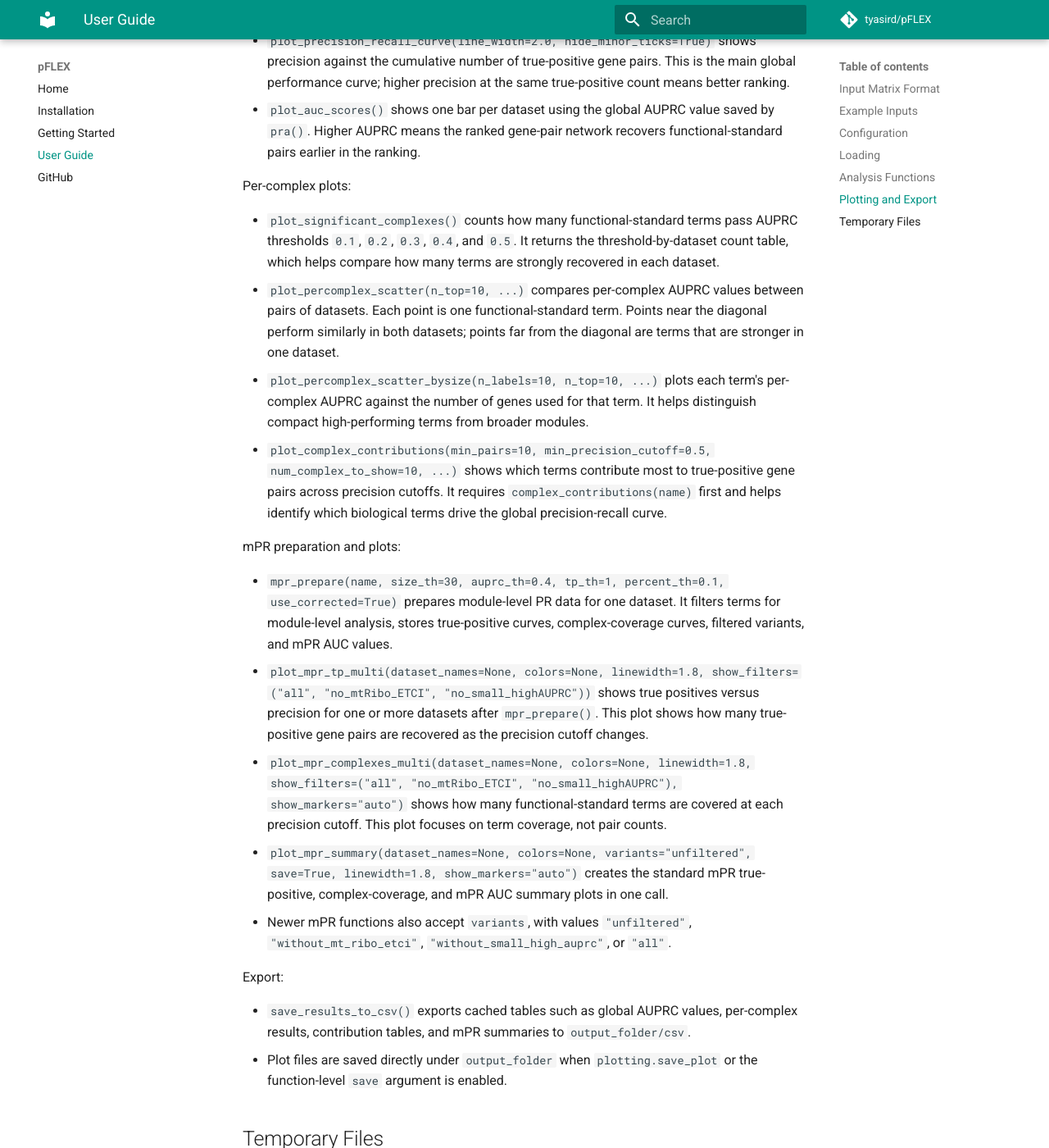
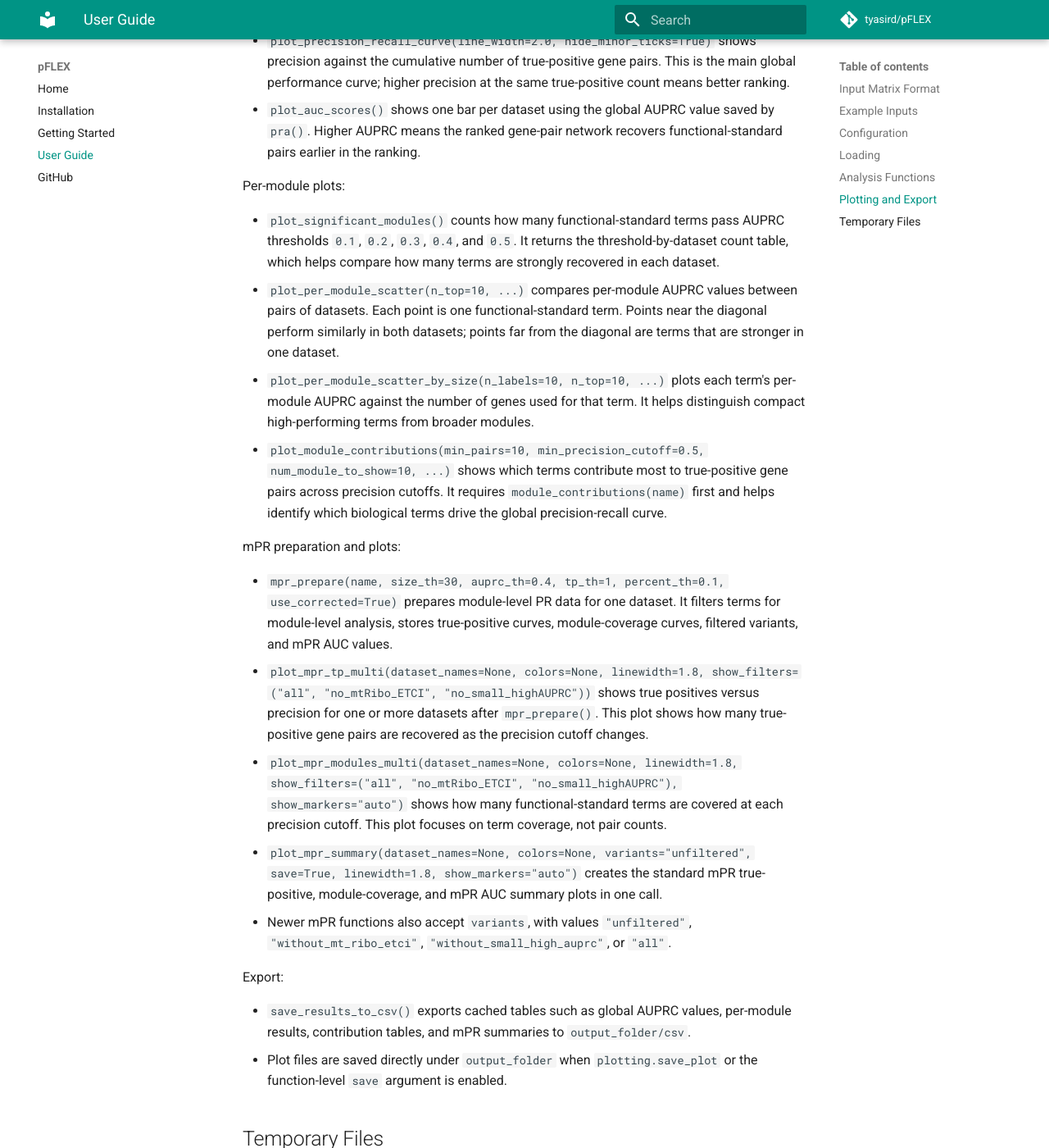
Before and after one commit to tyasird/pFLEX, an MkDocs documentation site: the page built from docs/user-guide.md, in a window 1280 px wide and 1400 px high, scrolled down 4872 px. Shown: the whole window at 82% size. Built offline with MkDocs 1.6.1 and Material for MkDocs 9.7.7, drawn with Linux system fonts in a browser that asks for light colours; comment, search, counter and statistics services are not loaded; some of the changed text lies outside the part shown.

Commit message:
rename complex api to module api

````diff
--- a/docs/user-guide.md
+++ b/docs/user-guide.md
@@ -56,8 +56,8 @@
 ```python
 config = {
     "functional_standard": "CORUM",
-    "min_genes_in_complex": 2,
-    "min_genes_per_complex_analysis": 2,
+    "min_genes_in_module": 2,
+    "min_genes_per_module_analysis": 2,
     "output_folder": "output",
     "analysis_genes": "shared",
     "jaccard": True,
@@ -65,7 +65,7 @@
         "fill_na": True,
     },
     "corr_function": "numpy_without_mask",
-    "per_complex": {
+    "per_module": {
         "n_jobs": 8,
     },
     "plotting": {
@@ -83,14 +83,14 @@
 Configuration keys:
 
 - `functional_standard`: built-in values are `"CORUM"`, `"GOBP"`, and `"PATHWAY"`. You can also provide a custom `.csv` path with a `Genes` column containing semicolon-separated gene symbols.
-- `min_genes_in_complex`: minimum number of genes a functional-standard term must contain before dataset-specific filtering.
-- `min_genes_per_complex_analysis`: minimum term size for per-complex analysis.
+- `min_genes_in_module`: minimum number of genes a functional-standard term must contain before dataset-specific filtering.
+- `min_genes_per_module_analysis`: minimum term size for per-module analysis.
 - `output_folder`: folder where plots and exported CSV files are written.
 - `analysis_genes`: `"shared"` uses only genes common to all loaded datasets; `"dataset_specific"` evaluates each dataset using its own available genes.
 - `jaccard`: when `True`, removes terms with identical used-gene sets after filtering.
 - `preprocessing.fill_na`: when `True`, fills missing values with each gene row's mean.
 - `corr_function`: correlation backend. Use `"numpy_without_mask"` for the fastest run when the matrix has no missing values, `"numpy"` for masked NumPy correlation when missing values may be present, `"numba"` for a compiled missing-value-aware implementation, or `"pandas"` for pandas pairwise-complete correlation that most closely matches R-style missing-value handling. In practice, `"numpy_without_mask"` is fastest but does not handle missing values, `"numpy"` and `"numba"` handle missing values faster than pandas, and `"pandas"` is usually slowest.
-- `per_complex.n_jobs`: worker count for per-complex analysis.
+- `per_module.n_jobs`: worker count for per-module analysis.
 - `plotting.save_plot`: when `True`, saves figures to `output_folder`.
 - `plotting.output_type`: figure extension, such as `"png"` or `"pdf"`.
 - `logging.visible_levels`: log levels to print during the run. Available values are `"STARTED"`, `"PROGRESS"`, `"DONE"`, `"INFO"`, `"WARNING"`, and `"ERROR"`. A quiet run can use `["DONE", "WARNING"]`; a more verbose run can use `["STARTED", "PROGRESS", "DONE", "INFO", "WARNING"]`.
@@ -114,7 +114,7 @@
 
 - loads the configured functional standard
 - creates an `all_genes` list for each term
-- applies `min_genes_in_complex`
+- applies `min_genes_in_module`
 - stores the term table for later analysis
 - returns the loaded term DataFrame and a placeholder second value
 
@@ -124,8 +124,8 @@
 for name, dataset in data.items():
     corr = flex.perform_corr(dataset, config["corr_function"])
     flex.pra(name, corr, is_corr=True)
-    flex.pra_percomplex(name, corr, is_corr=True)
-    flex.complex_contributions(name)
+    flex.pra_per_module(name, corr, is_corr=True)
+    flex.module_contributions(name)
     flex.mpr_prepare(name)
 ```
 
@@ -140,13 +140,13 @@
 - returns the pairwise PRA table
 - stores PRA results, AUPRC, and corrected AUPRC in the run cache
 
-`pra_percomplex(name, matrix, is_corr=True)`:
+`pra_per_module(name, matrix, is_corr=True)`:
 
 - evaluates precision-recall performance for each functional-standard term
 - returns a term-level result table
-- stores per-complex AUPRC values for plotting and export
+- stores per-module AUPRC values for plotting and export
 
-`complex_contributions(name)`:
+`module_contributions(name)`:
 
 - estimates which terms contribute most to true-positive gene pairs
 - returns a contribution table
@@ -164,10 +164,10 @@
 ```python
 flex.plot_precision_recall_curve()
 flex.plot_auc_scores()
-flex.plot_significant_complexes()
-flex.plot_percomplex_scatter(n_top=10)
-flex.plot_percomplex_scatter_bysize(n_top=10)
-flex.plot_complex_contributions()
+flex.plot_significant_modules()
+flex.plot_per_module_scatter(n_top=10)
+flex.plot_per_module_scatter_by_size(n_top=10)
+flex.plot_module_contributions()
 flex.plot_mpr_summary()
 flex.save_results_to_csv()
 ```
@@ -179,24 +179,24 @@
 - `plot_precision_recall_curve(line_width=2.0, hide_minor_ticks=True)` shows precision against the cumulative number of true-positive gene pairs. This is the main global performance curve; higher precision at the same true-positive count means better ranking.
 - `plot_auc_scores()` shows one bar per dataset using the global AUPRC value saved by `pra()`. Higher AUPRC means the ranked gene-pair network recovers functional-standard pairs earlier in the ranking.
 
-Per-complex plots:
+Per-module plots:
 
-- `plot_significant_complexes()` counts how many functional-standard terms pass AUPRC thresholds `0.1`, `0.2`, `0.3`, `0.4`, and `0.5`. It returns the threshold-by-dataset count table, which helps compare how many terms are strongly recovered in each dataset.
-- `plot_percomplex_scatter(n_top=10, ...)` compares per-complex AUPRC values between pairs of datasets. Each point is one functional-standard term. Points near the diagonal perform similarly in both datasets; points far from the diagonal are terms that are stronger in one dataset.
-- `plot_percomplex_scatter_bysize(n_labels=10, n_top=10, ...)` plots each term's per-complex AUPRC against the number of genes used for that term. It helps distinguish compact high-performing terms from broader modules.
-- `plot_complex_contributions(min_pairs=10, min_precision_cutoff=0.5, num_complex_to_show=10, ...)` shows which terms contribute most to true-positive gene pairs across precision cutoffs. It requires `complex_contributions(name)` first and helps identify which biological terms drive the global precision-recall curve.
+- `plot_significant_modules()` counts how many functional-standard terms pass AUPRC thresholds `0.1`, `0.2`, `0.3`, `0.4`, and `0.5`. It returns the threshold-by-dataset count table, which helps compare how many terms are strongly recovered in each dataset.
+- `plot_per_module_scatter(n_top=10, ...)` compares per-module AUPRC values between pairs of datasets. Each point is one functional-standard term. Points near the diagonal perform similarly in both datasets; points far from the diagonal are terms that are stronger in one dataset.
+- `plot_per_module_scatter_by_size(n_labels=10, n_top=10, ...)` plots each term's per-module AUPRC against the number of genes used for that term. It helps distinguish compact high-performing terms from broader modules.
+- `plot_module_contributions(min_pairs=10, min_precision_cutoff=0.5, num_module_to_show=10, ...)` shows which terms contribute most to true-positive gene pairs across precision cutoffs. It requires `module_contributions(name)` first and helps identify which biological terms drive the global precision-recall curve.
 
 mPR preparation and plots:
 
-- `mpr_prepare(name, size_th=30, auprc_th=0.4, tp_th=1, percent_th=0.1, use_corrected=True)` prepares module-level PR data for one dataset. It filters terms for module-level analysis, stores true-positive curves, complex-coverage curves, filtered variants, and mPR AUC values.
+- `mpr_prepare(name, size_th=30, auprc_th=0.4, tp_th=1, percent_th=0.1, use_corrected=True)` prepares module-level PR data for one dataset. It filters terms for module-level analysis, stores true-positive curves, module-coverage curves, filtered variants, and mPR AUC values.
 - `plot_mpr_tp_multi(dataset_names=None, colors=None, linewidth=1.8, show_filters=("all", "no_mtRibo_ETCI", "no_small_highAUPRC"))` shows true positives versus precision for one or more datasets after `mpr_prepare()`. This plot shows how many true-positive gene pairs are recovered as the precision cutoff changes.
-- `plot_mpr_complexes_multi(dataset_names=None, colors=None, linewidth=1.8, show_filters=("all", "no_mtRibo_ETCI", "no_small_highAUPRC"), show_markers="auto")` shows how many functional-standard terms are covered at each precision cutoff. This plot focuses on term coverage, not pair counts.
-- `plot_mpr_summary(dataset_names=None, colors=None, variants="unfiltered", save=True, linewidth=1.8, show_markers="auto")` creates the standard mPR true-positive, complex-coverage, and mPR AUC summary plots in one call.
+- `plot_mpr_modules_multi(dataset_names=None, colors=None, linewidth=1.8, show_filters=("all", "no_mtRibo_ETCI", "no_small_highAUPRC"), show_markers="auto")` shows how many functional-standard terms are covered at each precision cutoff. This plot focuses on term coverage, not pair counts.
+- `plot_mpr_summary(dataset_names=None, colors=None, variants="unfiltered", save=True, linewidth=1.8, show_markers="auto")` creates the standard mPR true-positive, module-coverage, and mPR AUC summary plots in one call.
 - Newer mPR functions also accept `variants`, with values `"unfiltered"`, `"without_mt_ribo_etci"`, `"without_small_high_auprc"`, or `"all"`.
 
 Export:
 
-- `save_results_to_csv()` exports cached tables such as global AUPRC values, per-complex results, contribution tables, and mPR summaries to `output_folder/csv`.
+- `save_results_to_csv()` exports cached tables such as global AUPRC values, per-module results, contribution tables, and mPR summaries to `output_folder/csv`.
 - Plot files are saved directly under `output_folder` when `plotting.save_plot` or the function-level `save` argument is enabled.
 
 ## Temporary Files
--- a/pyproject.toml
+++ b/pyproject.toml
@@ -1,7 +1,7 @@
 [project]
 name = "pflex"
 version = "1.1"
-description = "pflex is a benchmarking toolkit for evaluating CRISPR screen results against biological functional standards. The toolkit computes gene-level and complex-level performance metrics, helping researchers systematically assess the biological relevance and resolution of their CRISPR screening data."
+description = "pflex is a benchmarking toolkit for evaluating CRISPR screen results against biological functional standards. The toolkit computes gene-level and module-level performance metrics, helping researchers systematically assess the biological relevance and resolution of their CRISPR screening data."
 readme = "README.md"
 authors = [
     { name = "Yasir Demirtas", email = "tyasird@hotmail.com" }
````
Also changed, not shown: README.md (+13 -13 lines), docs/getting-started.md (+9 -9 lines), docs/index.md (+1 -1 lines), src/pflex/__init__.py (+12 -12 lines), 4 other files.
